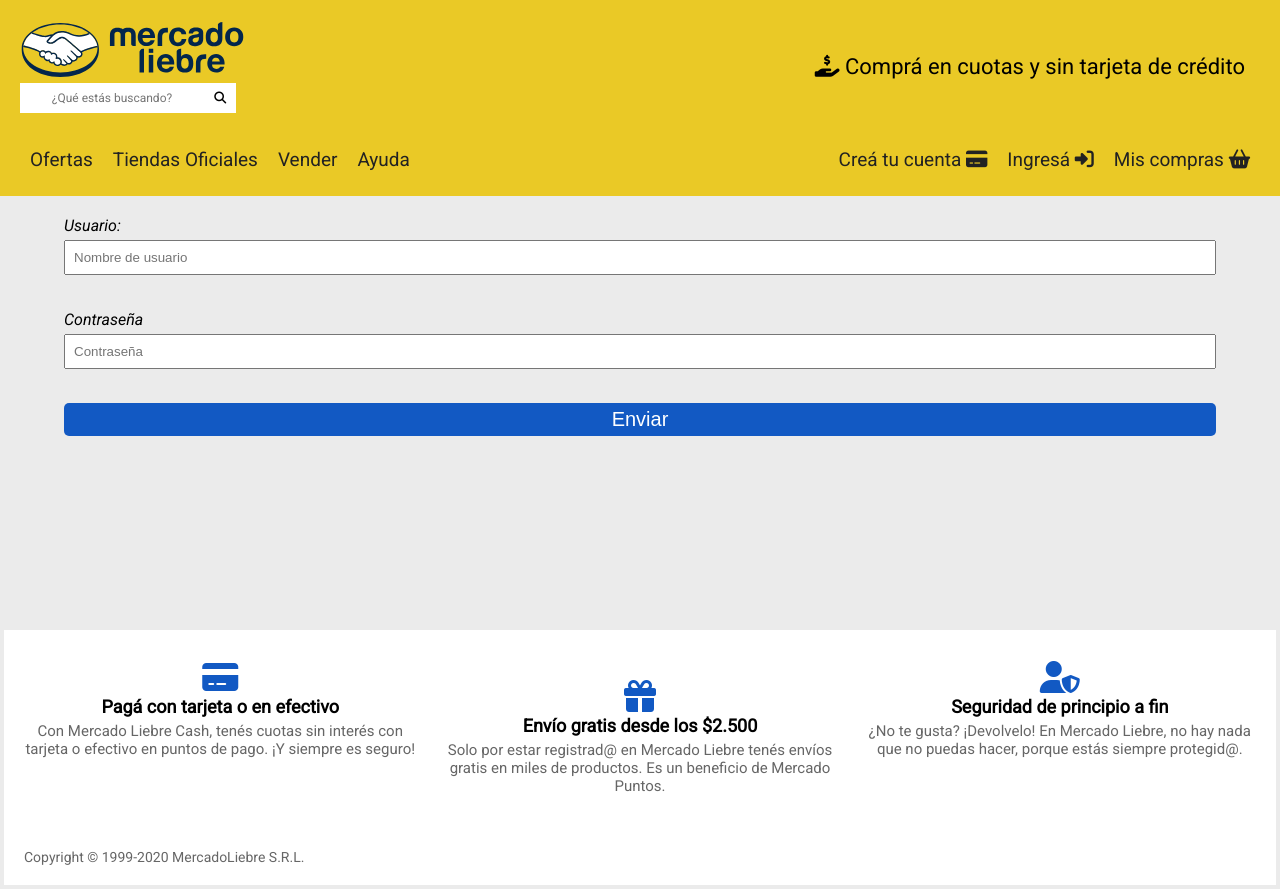
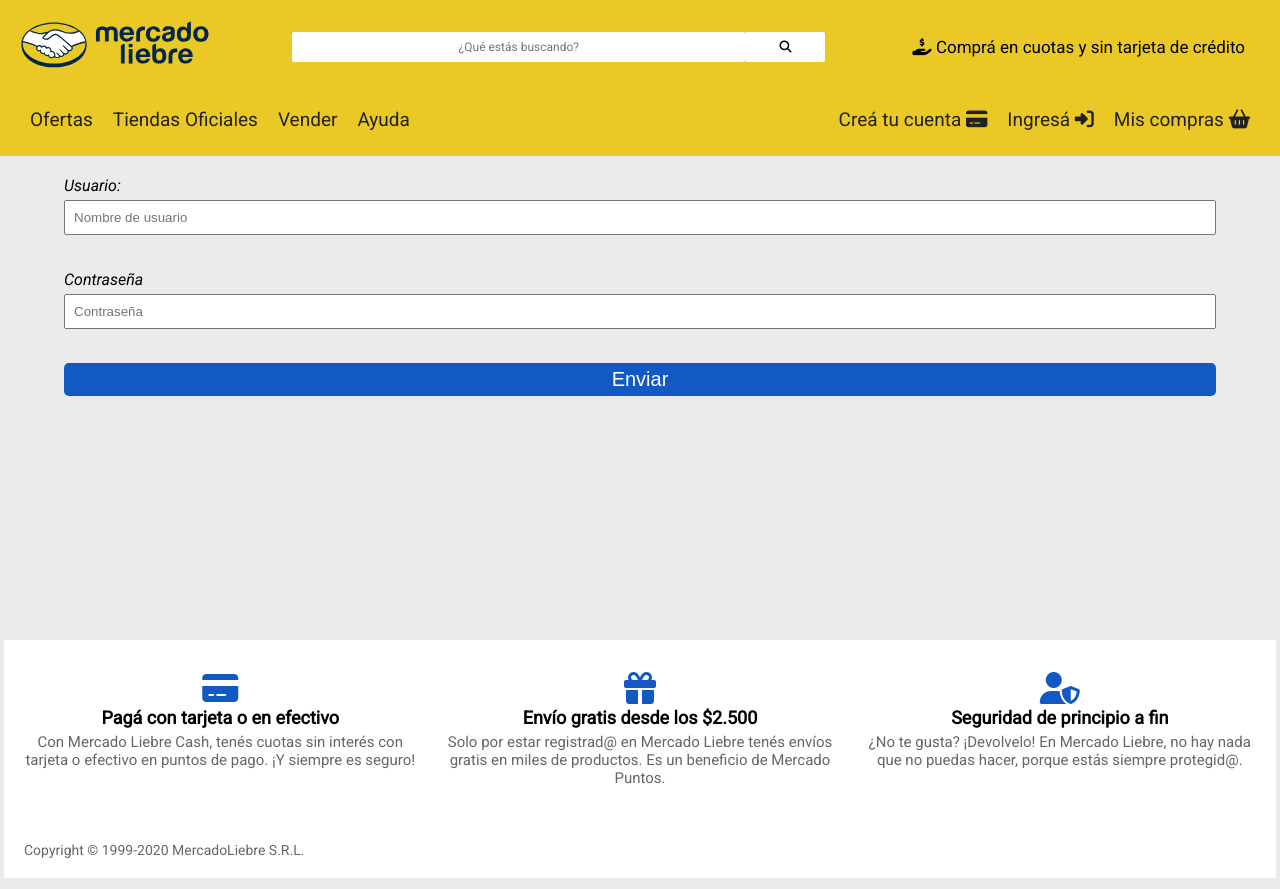
Before and after one commit to ramatc/mercado-liebre, a website: page views/login.html in a window 1280 px wide. Drawn offline with Linux system fonts and the light colour scheme.

Commit message:
Cambios en el main-header

```diff
--- a/public/css/styles.css
+++ b/public/css/styles.css
@@ -14,9 +14,6 @@
     padding: 20px;
 }
 
-.logo{
-    width: 45%;
-}
 
 .copy-header{
     font-weight: 400;
@@ -252,8 +249,10 @@
 
 .search-form{
     display: flex;
+    justify-content: space-between;
     align-self: center;
-    width: 45%;
+    width: 43%;
+
 }
 
 .campo-busqueda{
@@ -263,6 +262,7 @@
     font-family: roboto;
     padding:8px;
     width: 85%;
+    border-radius: 2px;
 }
 .search-button{
     font-size: 12px;
@@ -270,19 +270,25 @@
     padding: 8px;
     background-color: white;
     width:15%;
+    border-radius: 2px;
 
 }
-.logo-search{
-    display: flex;
-    flex-wrap: wrap;
-    justify-content: space-between;
-}
+
 .boton-login:hover{
     background-color: #0022AA;
     transition: all 500ms;
+}
+.padding-right{
+    padding-right: 10px;
+}
 
+.none{
+    display: none;
+}
+.none1{
+    display: block;
+}
 
-}
 
 
 
@@ -297,7 +303,11 @@
     .price, .discount {
         width: 50%;
     }
-
+    .main-header-top-bar{
+        display: flex;
+        justify-content: space-between;
+        flex-wrap: wrap;
+    }
 
     .form{
         width: 50%;
@@ -315,13 +325,9 @@
 }
 
 @media (min-width: 768px){
-    .main-header-top-bar{
-        display: flex;
-        justify-content: space-between;
-    }
     .copy-header{
-        max-width: 350px;
-        text-align: right;
+        text-align: center;
+        font-size: 13px;
     }
     .hamburguer-buttom{
         display: none;
@@ -370,13 +376,23 @@
     article.width{
         width: 100%;
     }
+    .main-header-top-bar{
+        flex-wrap: nowrap;
+    }
+    .none{
+        display: block;
+    }
+    .none1{
+        display: none;
+    }
+    .logo{
+        width: 200px;
+    }
+
 
 }
 
 @media (min-width: 1024px){
-    .logo{
-        width: 75%;
-    }
     .main-header-top-bar, .main-navbar{
         max-width: 1200;
         margin: auto;
@@ -395,8 +411,7 @@
         font-size: 19px;
     }
     .copy-header{
-        max-width: none;
-        font-size: 22px;
+        font-size: 17px;
         font-weight: 400;
         margin: 0;
     }
@@ -407,6 +422,7 @@
         display: flex;
         justify-content: center;
         flex-wrap: wrap;
+        padding: 20px 0;
 
     }
     article.width{
@@ -419,7 +435,7 @@
         color:green;
     }
     footer{
-        border-top: solid 50px #ebebeb ;
+        margin-top: 50px;
     }
     .login{
         border-top: solid 175px #ebebeb ;
--- a/views/login.html
+++ b/views/login.html
@@ -17,18 +17,24 @@
 
     <header class="main-header">
         <div class="main-header-top-bar">
-            <div class="logo-search">
-                <a href="/"><img src="/images/logo-mercado-liebre.svg" class="logo"></a>
-                <form action="/" method="GET" class="search-form">
-                    <input type="text" name="search" placeholder="¿Qué estás buscando?" class="campo-busqueda">
-                    <button type="submit" class="search-button"><i class="fas fa-search"></i></button>
-                </form>
-            </div>
-            <h2 class="copy-header">
+            <a href="/" class="logo"><img width="180" src="/images/logo-mercado-liebre.svg"
+                    class="padding-right logo"></a>
+
+            <form action="/" method="GET" class="search-form">
+                <input type="text" name="search" placeholder="¿Qué estás buscando?" class="campo-busqueda">
+                <button type="submit" class="search-button"><i class="fas fa-search"></i></button>
+            </form>
+            <h2 class="copy-header none">
                 <i class="fas fa-hand-holding-usd"></i>
                 Comprá en cuotas y sin tarjeta de crédito
             </h2>
+
         </div>
+        <h2 class="copy-header none1">
+            <i class="fas fa-hand-holding-usd"></i>
+            Comprá en cuotas y sin tarjeta de crédito
+        </h2>
+
 
         <a href="#" class="hamburguer-buttom">
             <i class="fas fa-bars"></i>
@@ -72,7 +78,7 @@
 
     <footer class="login">
         <section>
-            <br />
+
             <div class="footers">
                 <article class="width">
                     <div class="center celeste size margin cambio">
@@ -85,7 +91,7 @@
                     </div>
                 </article>
                 <article class="width">
-                    <br />
+
                     <div class="center celeste size margin cambio">
                         <i class="fas fa-gift"></i>
                     </div>
@@ -96,7 +102,7 @@
                     </div>
                 </article>
 
-                <br />
+
                 <article class="width">
                     <div class="center celeste size margin cambio">
                         <i class="fas fa-user-shield"></i>
@@ -109,7 +115,7 @@
                 </article>
             </div>
 
-            <br />
+
 
         </section>
         <div>
```
Also changed, not shown: views/home.html (+12 -8 lines), views/register.html (+17 -12 lines).
